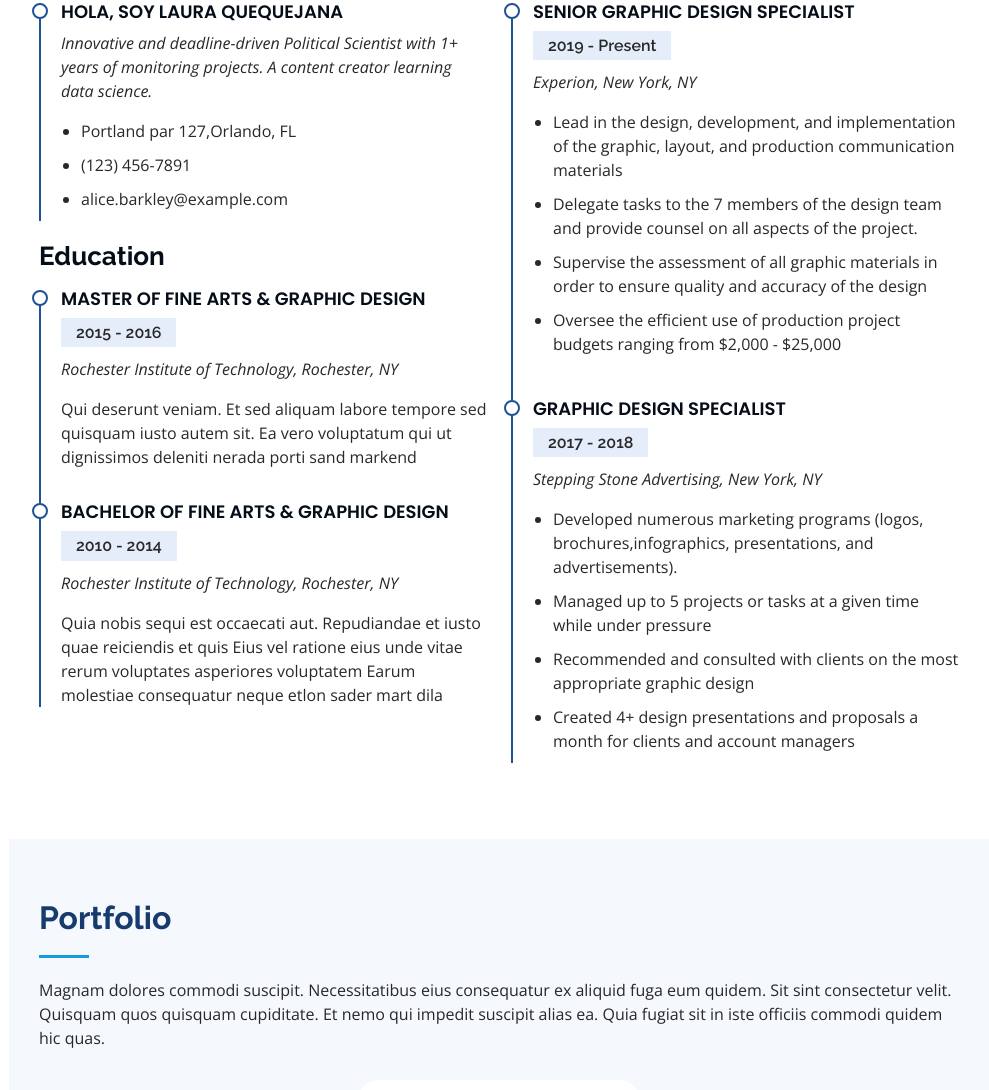
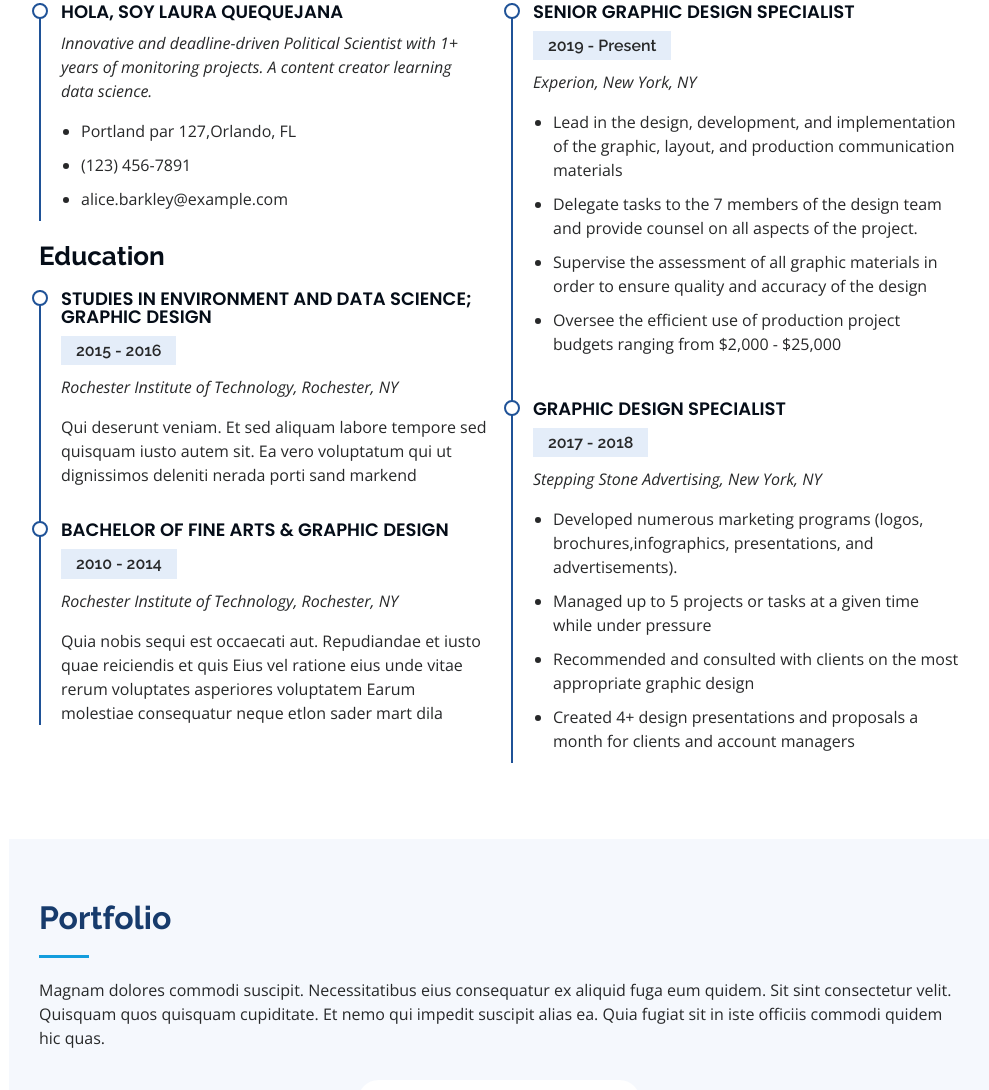
Before and after one commit to lquequejana/prueba, a plain HTML site: page index.html in a window 1280 px wide. Shown: the part 2756-3846 px from the top of the page, without its empty margins (291-1280 px from the left). Drawn offline with nearby package versions, Linux system fonts and the light colour scheme; files that its build step writes are made by us from their sources; files whose address does not match are found by name.

Commit message:
Update index.html

```diff
--- a/index.html
+++ b/index.html
@@ -248,7 +248,7 @@
 
             <h3 class="resume-title">Education</h3>
             <div class="resume-item">
-              <h4>Master of Fine Arts &amp; Graphic Design</h4>
+              <h4>Studies in Environment and Data Science; Graphic Design</h4>
               <h5>2015 - 2016</h5>
               <p><em>Rochester Institute of Technology, Rochester, NY</em></p>
               <p>Qui deserunt veniam. Et sed aliquam labore tempore sed quisquam iusto autem sit. Ea vero voluptatum qui ut dignissimos deleniti nerada porti sand markend</p>
```
